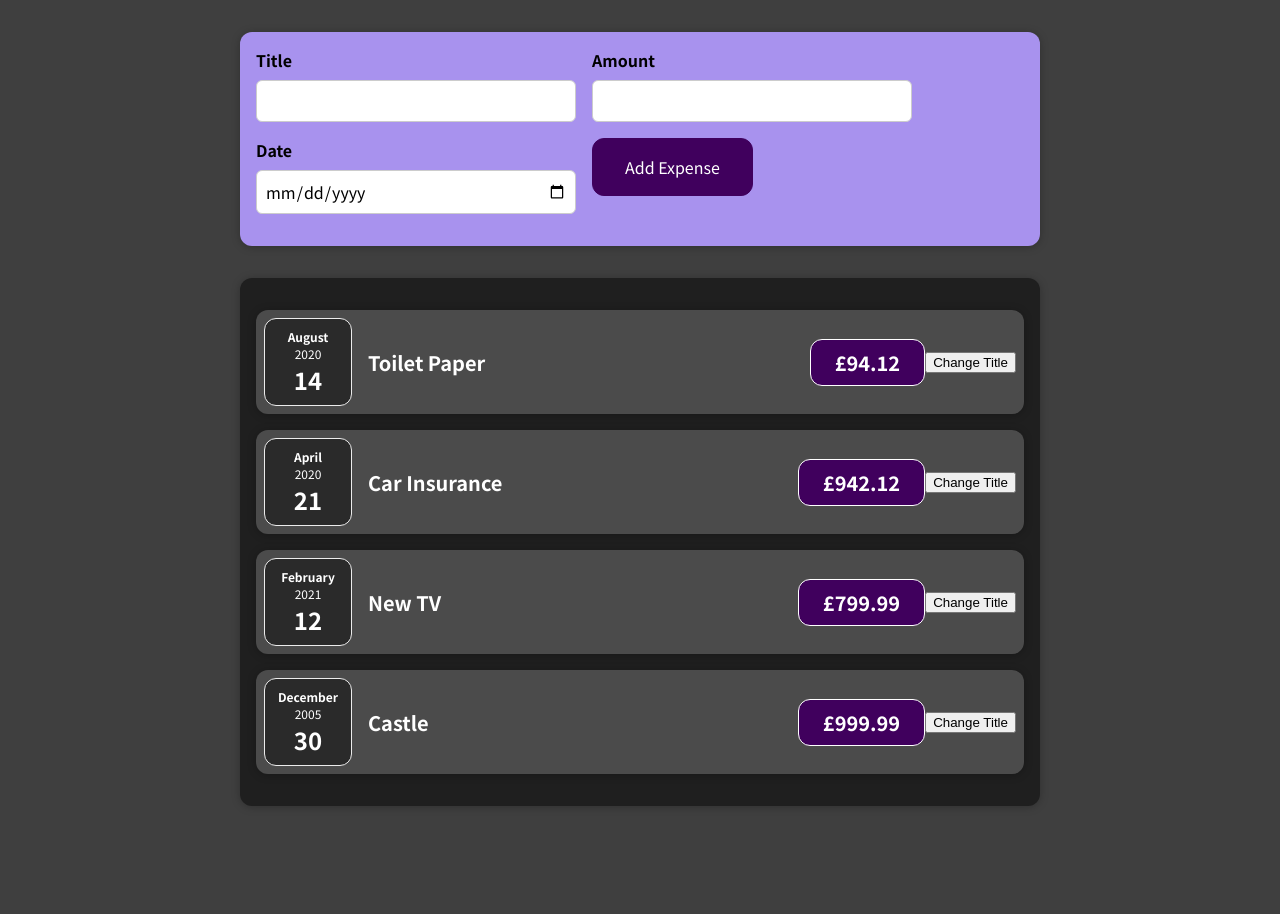
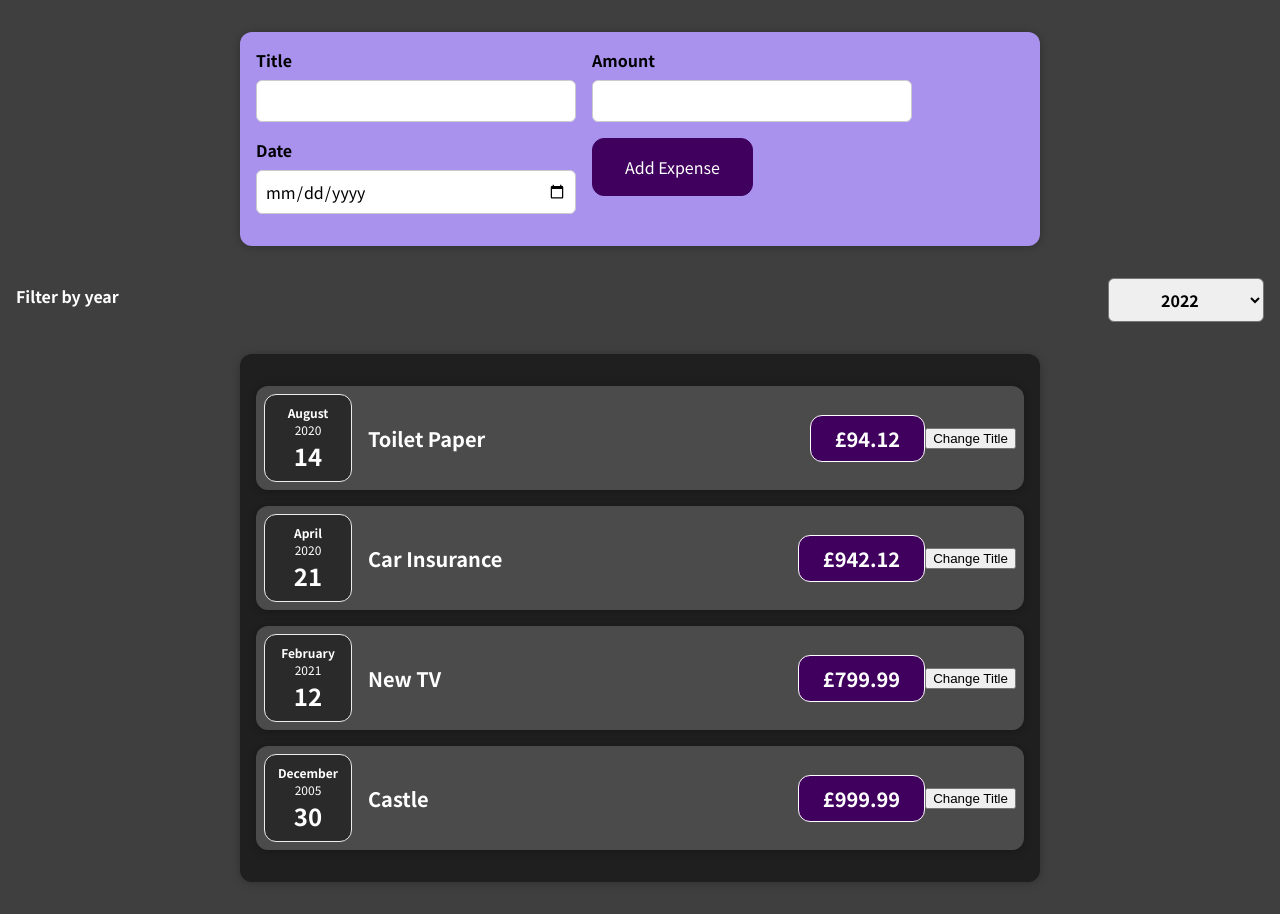
Before and after one commit to albert-kuc/ExpensesInReact, a React (Create React App) app: page / in a window 1280 px wide. Before the commit the page ends 838 px from the top, so only its background shows below. Built offline with nearby package versions, Linux system fonts and the light colour scheme.

Commit message:
Add ExpenseFilter to Expenses

```diff
--- a/src/components/Expenses/Expenses.js
+++ b/src/components/Expenses/Expenses.js
@@ -2,10 +2,17 @@
 
 import ExpenseItem from "./ExpenseItem";
 import Card from "../UI/Card"
+import ExpensesFilter from "./ExpensesFilter";
 import "./Expenses.css"
 
 const Expenses = (props) => {
+  const filterExpenseHandler = filteredYear => {
+    console.log(filteredYear)
+  };
+
   return (
+    <div>
+      <ExpensesFilter onFilterExpense={filterExpenseHandler}/>
       <Card className="expenses">
         <ExpenseItem
           title={props.items[0].title}
@@ -28,6 +35,7 @@
           date={props.items[3].date}
         />
       </Card>
+    </div>
   )
 }
 
--- /dev/null
+++ b/src/components/Expenses/ExpensesFilter.css
@@ -0,0 +1,24 @@
+.expenses-filter {
+    color: white;
+    padding: 0 1rem;
+}
+
+.expenses-filter__control {
+    display: flex;
+    width: 100%;
+    align-items: center;
+    justify-content: space-between;
+    margin: 1rem 0;
+}
+
+.expenses-filter label {
+    font-weight: bold;
+    margin-bottom: 0.5rem;
+}
+
+.expenses-filter select {
+    font: inherit;
+    padding: 0.5rem 3rem;
+    font-weight: bold;
+    border-radius: 6px;
+}
--- /dev/null
+++ b/src/components/Expenses/ExpensesFilter.js
@@ -0,0 +1,29 @@
+import React, {useState} from 'react';
+
+import './ExpensesFilter.css';
+
+const ExpensesFilter = (props) => {
+  const [filteredYear, setFilteredYear] = useState()
+
+  const setFilter = (event) => {
+    event.preventDefault();
+    setFilteredYear(event.target.value);
+    props.onFilterExpense(event.target.value);
+  };
+
+  return (
+    <div className='expenses-filter'>
+      <div className='expenses-filter__control'>
+        <label>Filter by year</label>
+        <select onChange={setFilter} value={filteredYear}>
+          <option value='2022'>2022</option>
+          <option value='2021'>2021</option>
+          <option value='2020'>2020</option>
+          <option value='2019'>2019</option>
+        </select>
+      </div>
+    </div>
+  );
+};
+
+export default ExpensesFilter;
```
Lines whose indentation alone changed are shown as unchanged.
